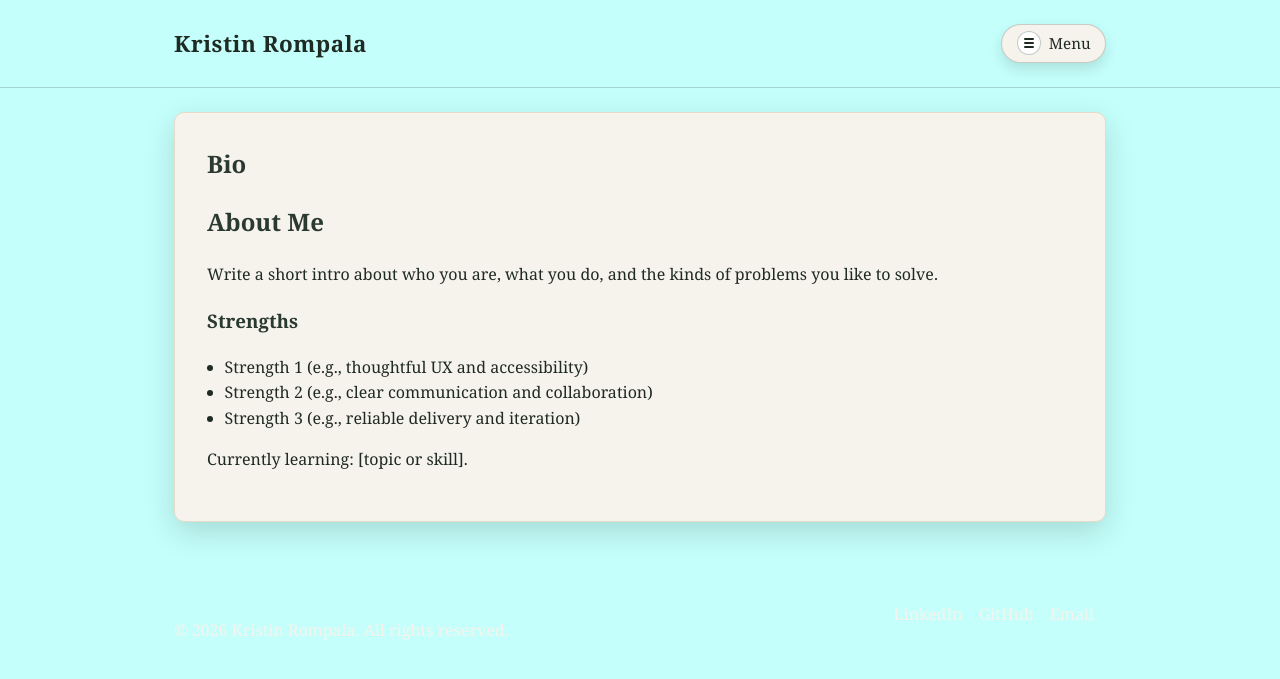
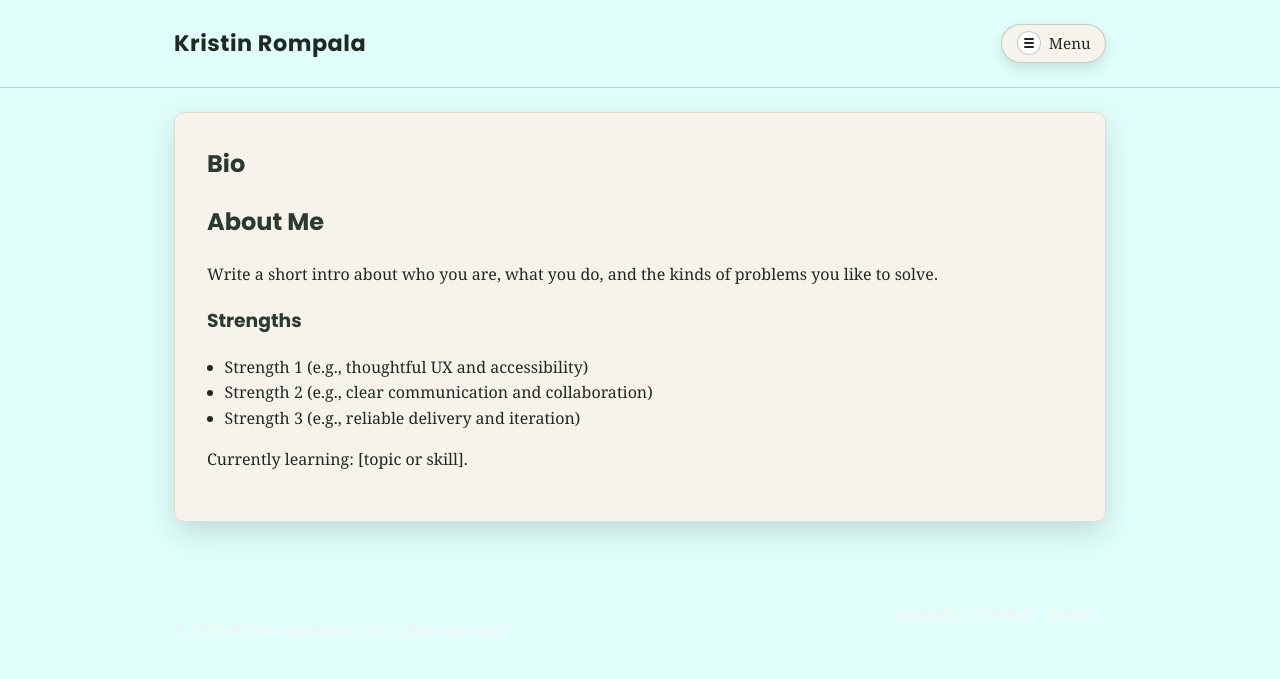
Before and after one commit to rompk371/rompk371.github.io, a Jekyll site: the page built from bio.md, in a window 1280 px wide. Shown: the top 679 px of the page. Built offline with Jekyll 4.4.1, drawn with Linux system fonts in a browser that asks for light colours.

Commit message:
background change and header fonts change

```diff
--- a/_layouts/default.html
+++ b/_layouts/default.html
@@ -5,9 +5,12 @@
     <meta name="viewport" content="width=device-width, initial-scale=1" />
     <title>{{ page.title }} | {{ site.title }}</title>
     <meta name="description" content="{{ site.description }}" />
+    <link rel="preconnect" href="https://fonts.googleapis.com" />
+    <link rel="preconnect" href="https://fonts.gstatic.com" crossorigin />
+    <link href="https://fonts.googleapis.com/css2?family=Poppins:wght@400;600;700&display=swap" rel="stylesheet" />
     <link rel="stylesheet" href="{{ '/assets/css/style.css' | relative_url }}" />
   </head>
-  <body>
+  <body class="{% if page.url == '/' %}home{% endif %}">
     <a class="skip-link" href="#main">Skip to content</a>
 
     <header class="site-header">
--- a/assets/css/style.css
+++ b/assets/css/style.css
@@ -15,9 +15,19 @@
 body {
   margin: 0;
   font-family: "Georgia", "Times New Roman", serif;
-  background: #C4FFFB;
+  background: #E0FFFB;
   color: var(--text);
   line-height: 1.6;
+}
+
+h1,
+h2,
+h3,
+h4,
+.site-name a,
+.menu-button,
+.menu-panel a {
+  font-family: "Poppins", "Helvetica Neue", Arial, sans-serif;
 }
 
 a {
@@ -58,7 +68,7 @@ a:focus-visible {
 
 .site-header {
   border-bottom: 1px solid rgba(20, 40, 35, 0.2);
-  background: #C4FFFB;
+  background: #E0FFFB;
 }
 
 .header-inner {
@@ -176,6 +186,14 @@ a:focus-visible {
   border-radius: 10px;
   padding: 2rem;
   box-shadow: 0 10px 30px rgba(0, 0, 0, 0.15);
+}
+
+.home .panel {
+  background: transparent;
+  border: none;
+  border-radius: 0;
+  padding: 0;
+  box-shadow: none;
 }
 
 .panel h1 {
```
